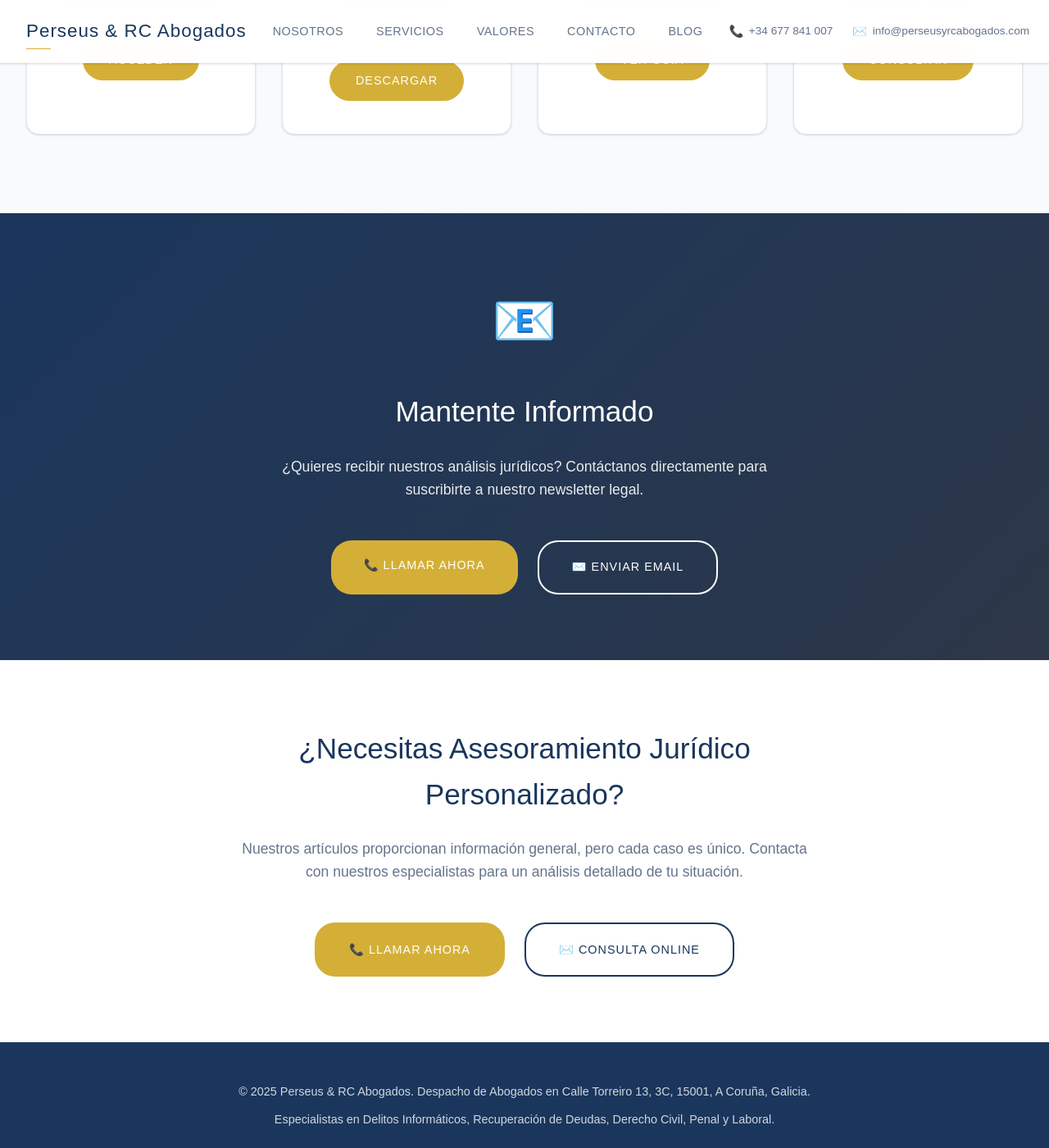
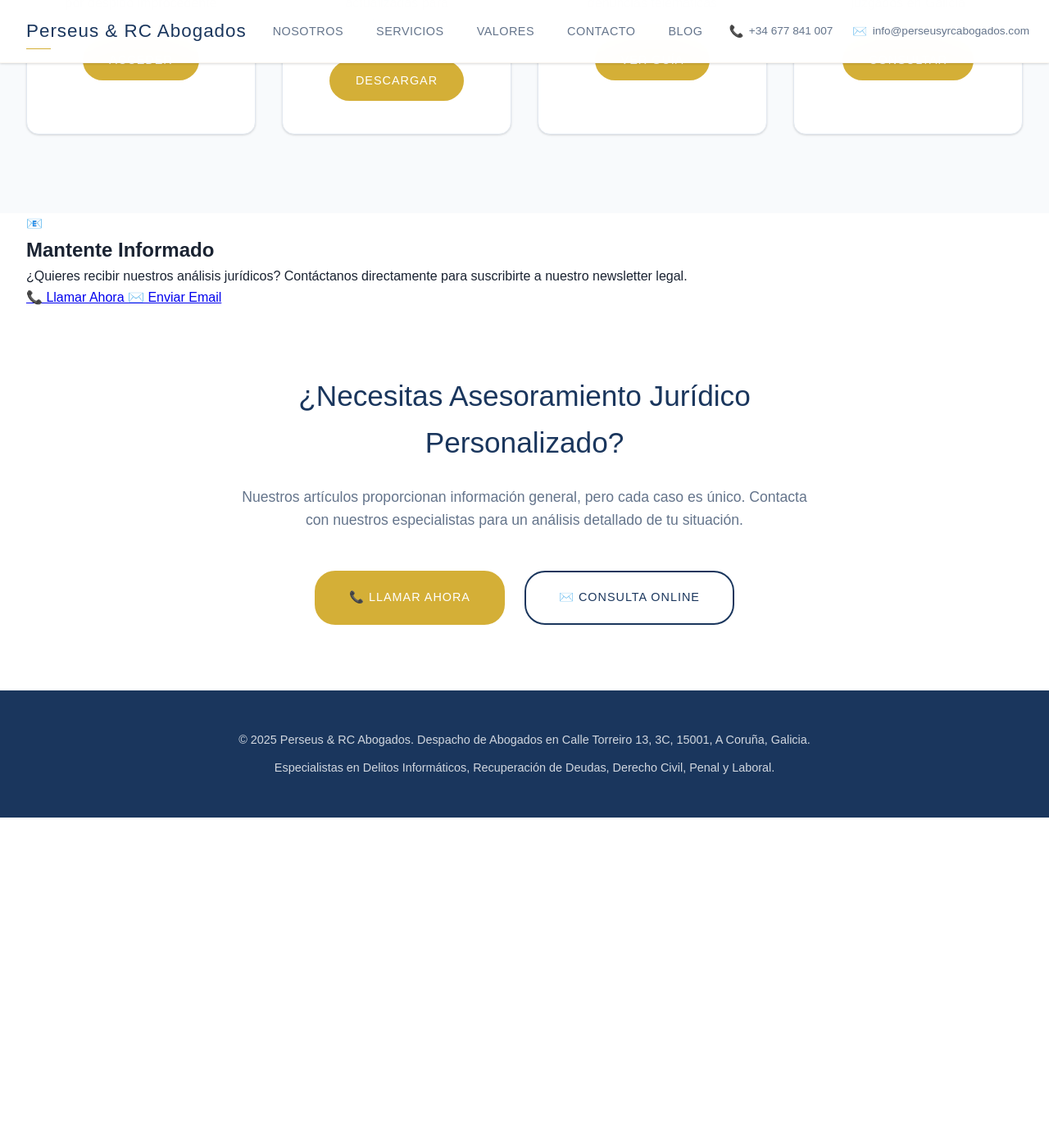
Before and after one commit to streaming10/Perseus_RC_abogados, a Jekyll site: the page built from blog/index.html, in a window 1280 px wide and 1400 px high, scrolled down 4931 px. Shown: the whole window at 82% size. Built offline with Jekyll 4.4.1, drawn with Linux system fonts in a browser that asks for light colours; after the commit the page ends 5928 px from its top, so only the background shows below that.

Commit message:
Update blog.css

```diff
--- a/assets/css/blog.css
+++ b/assets/css/blog.css
@@ -643,84 +643,6 @@
 }
 
 /* =================================================================
-   NEWSLETTER CTA
-   ================================================================= */
-.newsletter-cta {
-  padding: 5rem 0;
-  background: linear-gradient(135deg, var(--navy-blue) 0%, #2d3748 100%);
-  color: var(--primary-white);
-  text-align: center;
-}
-
-.newsletter-content {
-  max-width: 600px;
-  margin: 0 auto;
-}
-
-.newsletter-icon {
-  font-size: 4rem;
-  margin-bottom: 2rem;
-  display: block;
-}
-
-.newsletter-cta h2 {
-  font-size: 2.2rem;
-  font-weight: 300;
-  margin-bottom: 1.5rem;
-}
-
-.newsletter-cta p {
-  font-size: 1.1rem;
-  line-height: 1.6;
-  margin-bottom: 3rem;
-  opacity: 0.9;
-}
-
-.newsletter-actions {
-  display: flex;
-  gap: 1.5rem;
-  justify-content: center;
-  flex-wrap: wrap;
-}
-
-.newsletter-btn {
-  display: inline-block;
-  padding: 1.2rem 2.5rem;
-  border-radius: 25px;
-  text-decoration: none;
-  font-weight: 500;
-  transition: var(--transition-base);
-  text-transform: uppercase;
-  letter-spacing: 1px;
-  font-size: 0.9rem;
-}
-
-.newsletter-btn.primary {
-  background: var(--accent-gold);
-  color: var(--primary-white);
-}
-
-.newsletter-btn.secondary {
-  background: transparent;
-  color: var(--primary-white);
-  border: 2px solid var(--primary-white);
-}
-
-.newsletter-btn:hover {
-  transform: translateY(-2px);
-}
-
-.newsletter-btn.primary:hover {
-  background: var(--primary-white);
-  color: var(--navy-blue);
-}
-
-.newsletter-btn.secondary:hover {
-  background: var(--primary-white);
-  color: var(--navy-blue);
-}
-
-/* =================================================================
    BLOG CTA
    ================================================================= */
 .blog-cta {
@@ -926,7 +848,6 @@
    ================================================================= */
 @media print {
   .blog-search,
-  .newsletter-cta,
   .blog-cta,
   .useful-resources {
     display: none;
```
